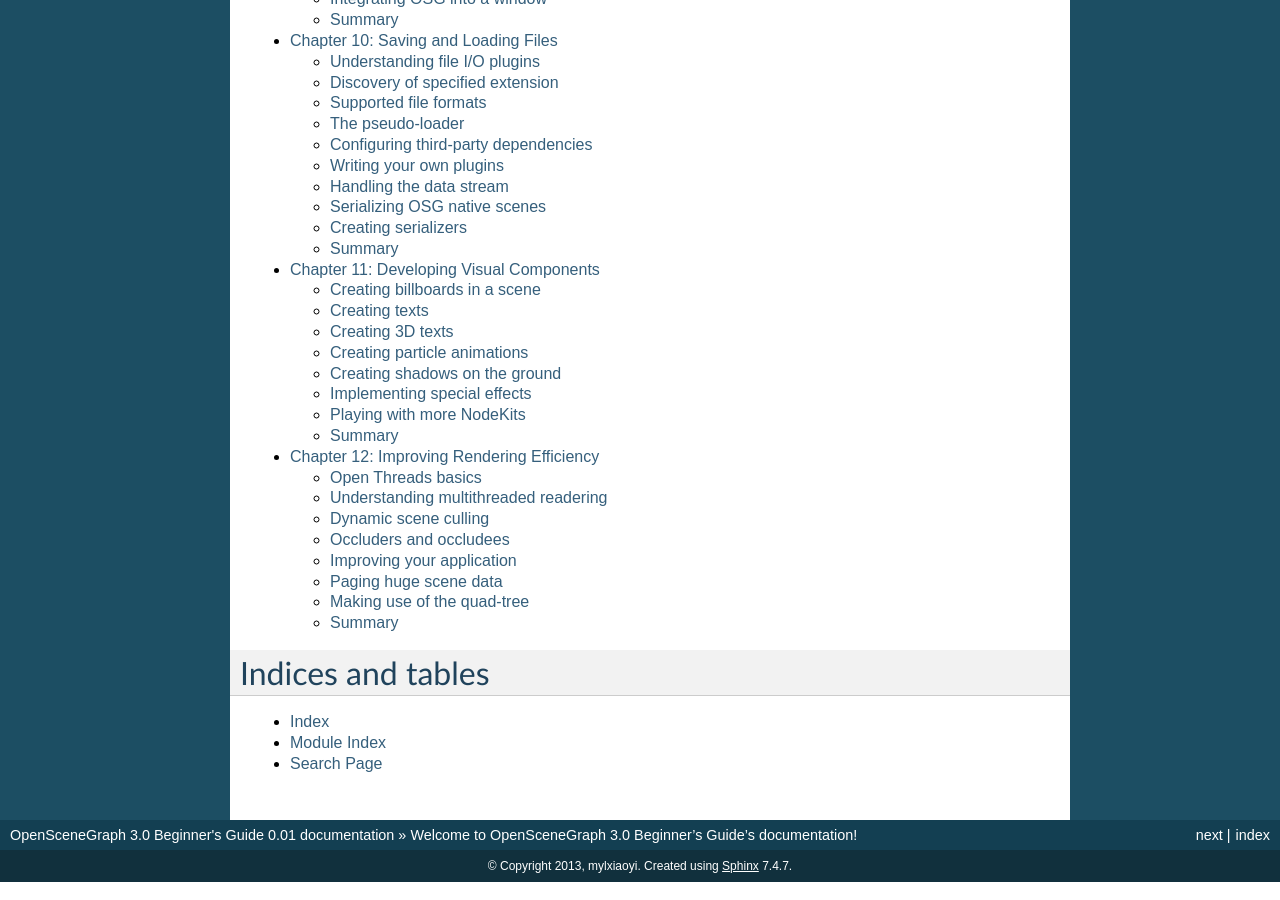
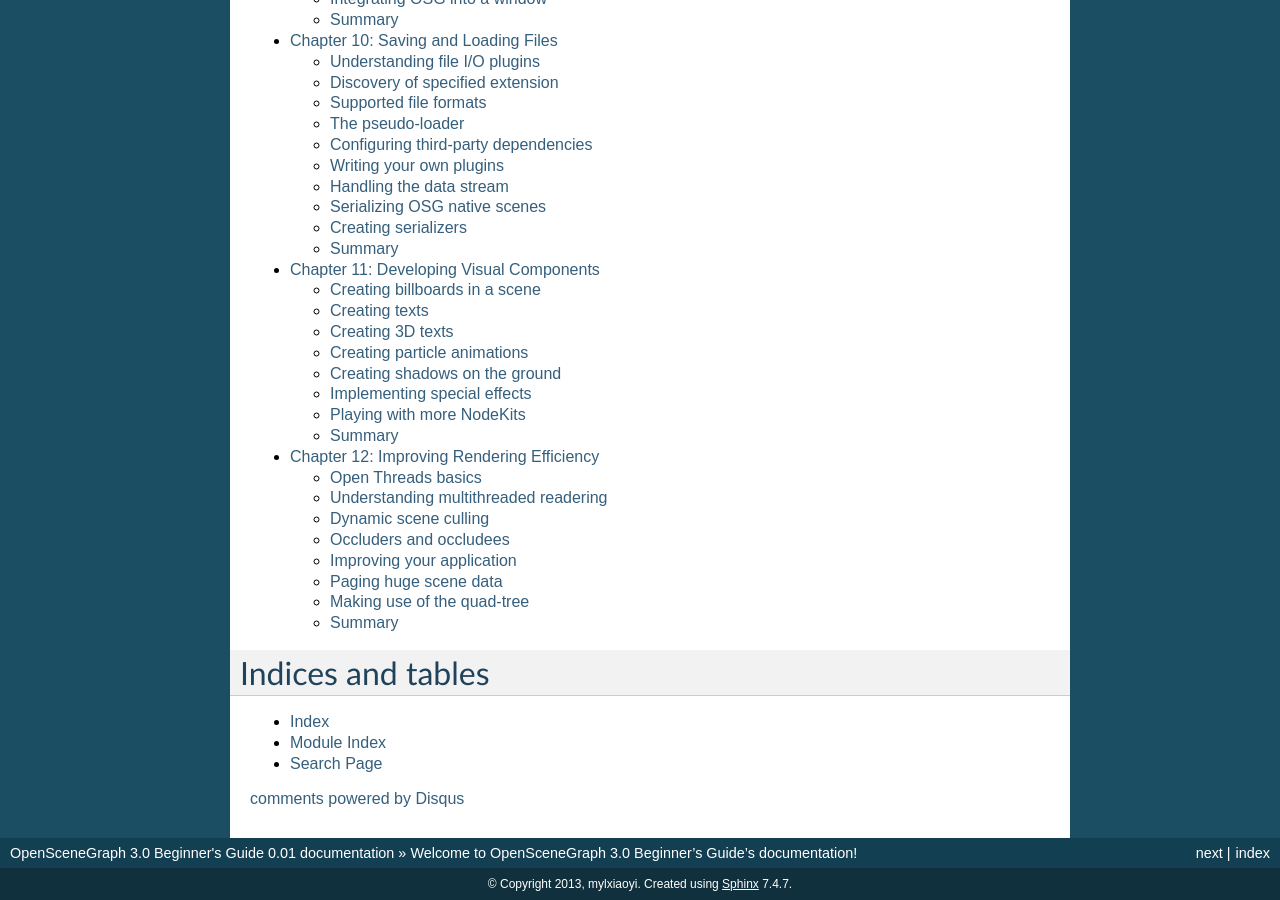
Before and after one commit to mylxiaoyi/osg3, a Sphinx documentation site: the page built from source/index.rst, in a window 1280 px wide and 900 px high, scrolled down 1967 px. Built offline with Sphinx 7.4.7, drawn with Linux system fonts in a browser that asks for light colours; comment, search, counter and statistics services are not loaded; some of the changed lines change nothing that is shown.

Commit message:
add disqus osg3

```diff
--- a/source/_templates/page.html
+++ b/source/_templates/page.html
@@ -92,12 +92,12 @@
 <div id="disqus_thread"></div>
     <script type="text/javascript">
         /* * * CONFIGURATION VARIABLES: EDIT BEFORE PASTING INTO YOUR WEBPAGE * * */
-    var disqus_shortname = '{{ osg3 }}'; // required: replace example with your forum shortname
+        var disqus_shortname = 'osg3'; // required: replace example with your forum shortname
 
         /* * * DON'T EDIT BELOW THIS LINE * * */
         (function() {
             var dsq = document.createElement('script'); dsq.type = 'text/javascript'; dsq.async = true;
-        dsq.src = 'http://' + disqus_shortname + '.disqus.com/embed.js';
+            dsq.src = '//' + disqus_shortname + '.disqus.com/embed.js';
             (document.getElementsByTagName('head')[0] || document.getElementsByTagName('body')[0]).appendChild(dsq);
         })();
     </script>
@@ -113,10 +113,7 @@
 {%- block body %}
   {{ super() }}
 
-{% if disqus_shortname %}
+
 {{ comments() }}
-{% else %}
-<!-- disqus commenting disabled; set disqus_shortname -->
-{% endif %}
 
 {%- endblock %}
```
Also changed, not shown: 14 other files. Lines whose indentation alone changed are shown as unchanged.
